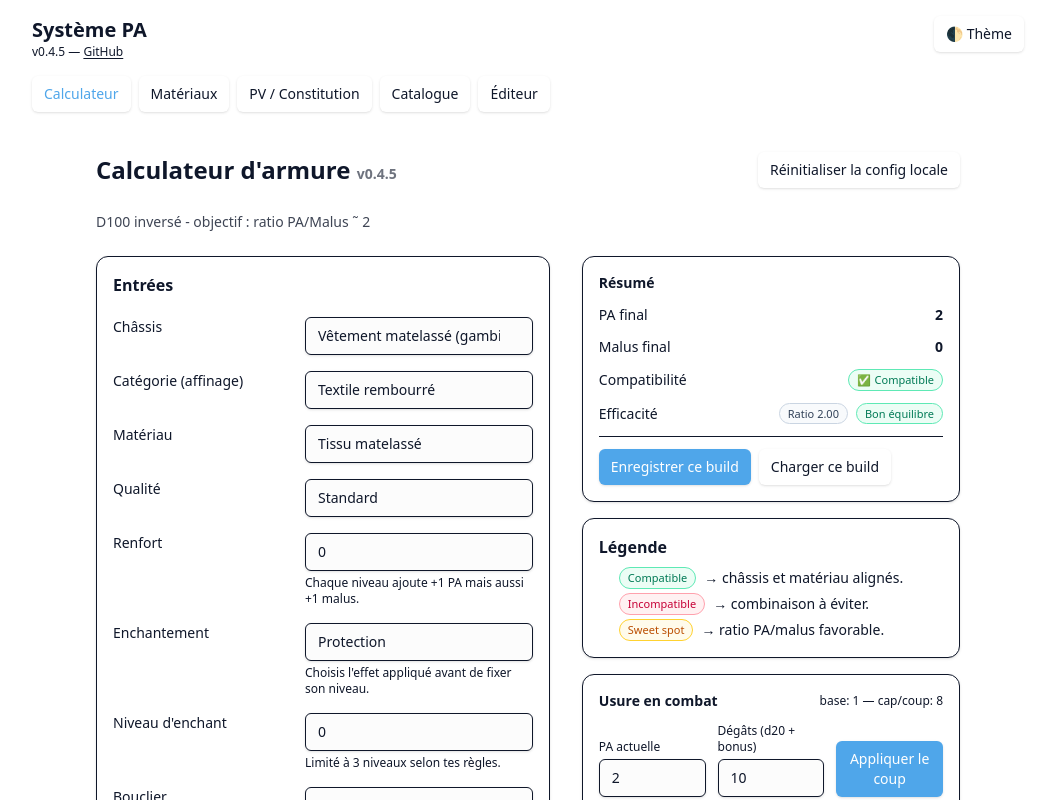
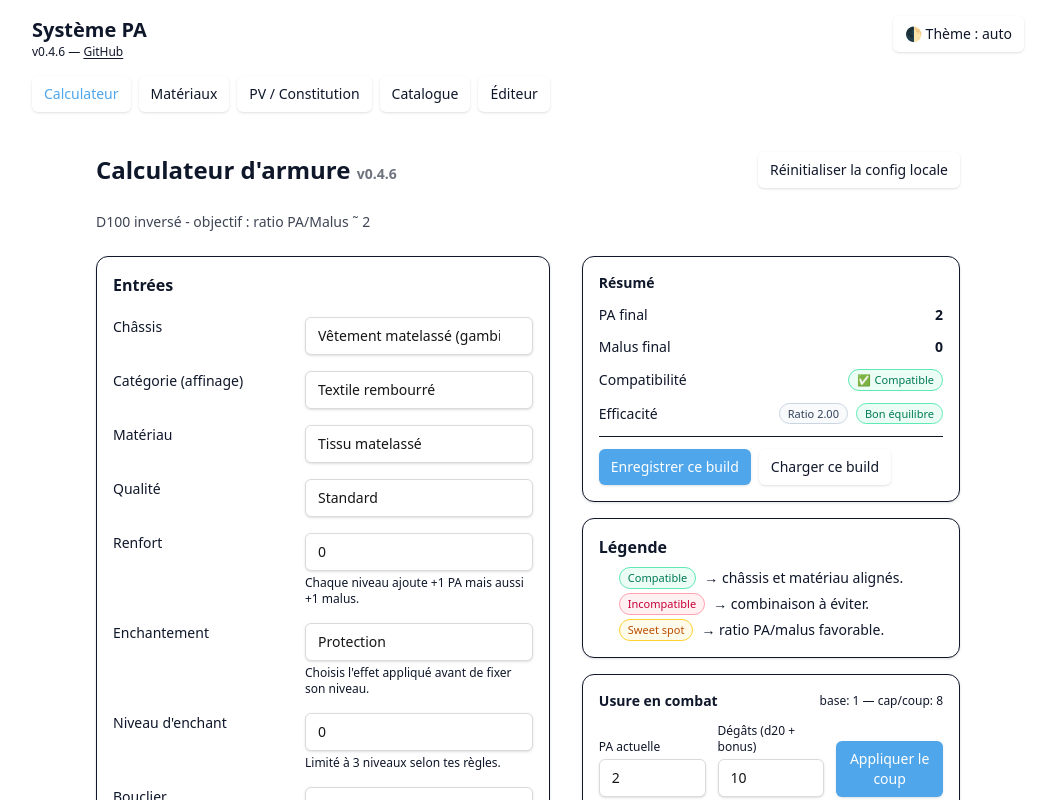
Before and after one commit to Daneisra/Armures-d100-Hesta, a React (Vite) app: page / in a window 1280 px wide. Shown: the top 800 px of the page, without its empty margins (112-1165 px from the left). Built offline with nearby package versions, Linux system fonts and the light colour scheme.

Commit message:
Dark mode polish

```diff
--- a/package.json
+++ b/package.json
@@ -1,7 +1,7 @@
 {
     "name": "systeme-pa-starter",
     "private": true,
-    "version": "0.4.5",
+    "version": "0.4.6",
     "type": "module",
     "scripts": {
         "dev": "vite",
--- a/src/components/ThemeToggle.tsx
+++ b/src/components/ThemeToggle.tsx
@@ -1,16 +1,42 @@
+import { useEffect, useState } from "react";
 import { cls } from "../ui/styles";
 
+type ThemeMode = "auto" | "light" | "dark";
+const STORAGE_KEY = "theme-mode";
+
+function applyTheme(mode: ThemeMode) {
+  const root = document.documentElement;
+  const prefersDark = window.matchMedia("(prefers-color-scheme: dark)").matches;
+  const resolved = mode === "auto" ? (prefersDark ? "dark" : "light") : mode;
+  root.dataset.theme = resolved === "dark" ? "dark" : "";
+  root.classList.toggle("dark", resolved === "dark");
+}
+
 export default function ThemeToggle() {
-  const toggle = () => {
-    const root = document.documentElement;
-    const next = root.dataset.theme === "dark" ? "" : "dark";
-    root.dataset.theme = next;
-    root.classList.toggle("dark", next === "dark");
+  const [mode, setMode] = useState<ThemeMode>("auto");
+
+  useEffect(() => {
+    const saved = (localStorage.getItem(STORAGE_KEY) as ThemeMode) || "auto";
+    setMode(saved);
+    applyTheme(saved);
+    const mq = window.matchMedia("(prefers-color-scheme: dark)");
+    const listener = () => saved === "auto" && applyTheme("auto");
+    mq.addEventListener("change", listener);
+    return () => mq.removeEventListener("change", listener);
+  }, []);
+
+  const cycle = () => {
+    const next = mode === "auto" ? "light" : mode === "light" ? "dark" : "auto";
+    setMode(next);
+    localStorage.setItem(STORAGE_KEY, next);
+    applyTheme(next);
   };
 
+  const label = mode === "auto" ? "🌓 Thème : auto" : mode === "light" ? "🌓 Thème : clair" : "🌓 Thème : sombre";
+
   return (
-    <button className={cls.btnGhost} onClick={toggle} aria-label="Basculer thème">
-      🌓 Thème
+    <button className={cls.btnGhost} onClick={cycle} aria-label="Basculer thème">
+      {label}
     </button>
   );
 }
--- a/src/ui/styles.ts
+++ b/src/ui/styles.ts
@@ -1,20 +1,20 @@
 // Tu peux changer les classes ici sans toucher les composants
 const badgeBase = "inline-flex items-center gap-1 rounded-full px-2 py-0.5 text-[11px] font-medium border focus-visible:outline-none focus-visible:ring-2 focus-visible:ring-primary/40";
-const badgeGood = `${badgeBase} border-emerald-300 text-emerald-700 bg-emerald-50 dark:bg-emerald-900/20`;
-const badgeBad = `${badgeBase} border-rose-300 text-rose-700 bg-rose-50 dark:bg-rose-900/20`;
-const badgeWarn = `${badgeBase} border-amber-300 text-amber-700 bg-amber-50 dark:bg-amber-900/20`;
-const badgeInfo = `${badgeBase} border-sky-300 text-sky-700 bg-sky-50 dark:bg-sky-900/20`;
-const badgeNeutral = `${badgeBase} border-slate-300 text-slate-700 bg-slate-50 dark:bg-slate-900/20`;
-const badgeMuted = `${badgeBase} border-slate-200 text-slate-500 bg-slate-50 dark:bg-slate-900/10`;
-const badgeMystic = `${badgeBase} border-violet-300 text-violet-700 bg-violet-50 dark:bg-violet-900/20`;
+const badgeGood = `${badgeBase} border-emerald-300 text-emerald-700 bg-emerald-50 dark:bg-emerald-900/30 dark:text-emerald-100 dark:border-emerald-500/70`;
+const badgeBad = `${badgeBase} border-rose-300 text-rose-700 bg-rose-50 dark:bg-rose-900/30 dark:text-rose-100 dark:border-rose-500/70`;
+const badgeWarn = `${badgeBase} border-amber-300 text-amber-700 bg-amber-50 dark:bg-amber-900/30 dark:text-amber-100 dark:border-amber-500/70`;
+const badgeInfo = `${badgeBase} border-sky-300 text-sky-700 bg-sky-50 dark:bg-sky-900/30 dark:text-sky-100 dark:border-sky-500/70`;
+const badgeNeutral = `${badgeBase} border-slate-300 text-slate-700 bg-slate-50 dark:bg-slate-800/60 dark:text-slate-100 dark:border-slate-500/70`;
+const badgeMuted = `${badgeBase} border-slate-200 text-slate-500 bg-slate-50 dark:bg-slate-900/40 dark:text-slate-200 dark:border-slate-600/60`;
+const badgeMystic = `${badgeBase} border-violet-300 text-violet-700 bg-violet-50 dark:bg-violet-900/30 dark:text-violet-100 dark:border-violet-500/70`;
 
 export const cls = {
   // Layout
   page: "w-full mx-auto p-4",
 
   // Formulaires
-  input:  "w-full rounded-md border bg-background px-3 py-2 text-sm shadow-sm outline-none focus-visible:ring-2 focus-visible:ring-primary/50 focus-visible:border-primary transition",
-  select: "w-full rounded-md border bg-background px-3 py-2 text-sm shadow-sm outline-none focus-visible:ring-2 focus-visible:ring-primary/50 focus-visible:border-primary transition appearance-none pr-8 bg-[right_0.6rem_center] bg-no-repeat",
+  input:  "w-full rounded-md border border-border bg-card text-foreground placeholder:text-muted-foreground px-3 py-2 text-sm shadow-sm outline-none focus-visible:ring-2 focus-visible:ring-primary/50 focus-visible:border-primary transition",
+  select: "w-full rounded-md border border-border bg-card text-foreground placeholder:text-muted-foreground px-3 py-2 text-sm shadow-sm outline-none focus-visible:ring-2 focus-visible:ring-primary/50 focus-visible:border-primary transition appearance-none pr-8 bg-[right_0.6rem_center] bg-no-repeat",
 
   // Boutons
   btn:        "inline-flex items-center gap-2 rounded-md px-3 py-2 text-sm font-medium shadow-sm outline-none transition focus-visible:ring-2 focus-visible:ring-primary/50",
```
Also changed, not shown: 1 other file (tests, documents, lock files or other folders).
